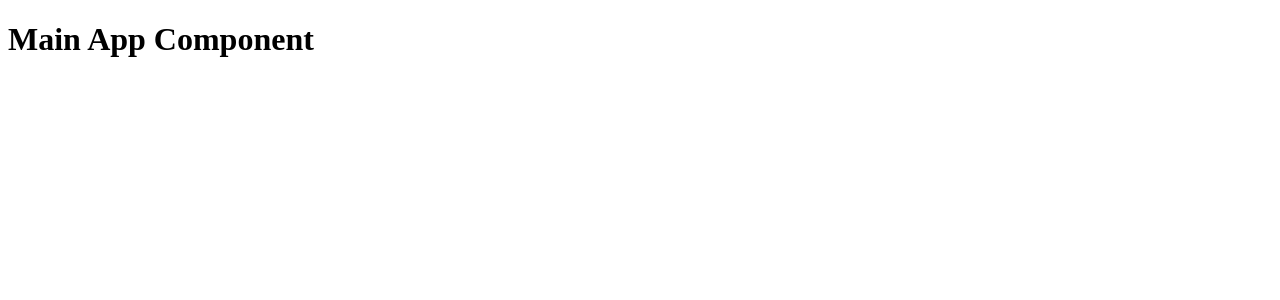
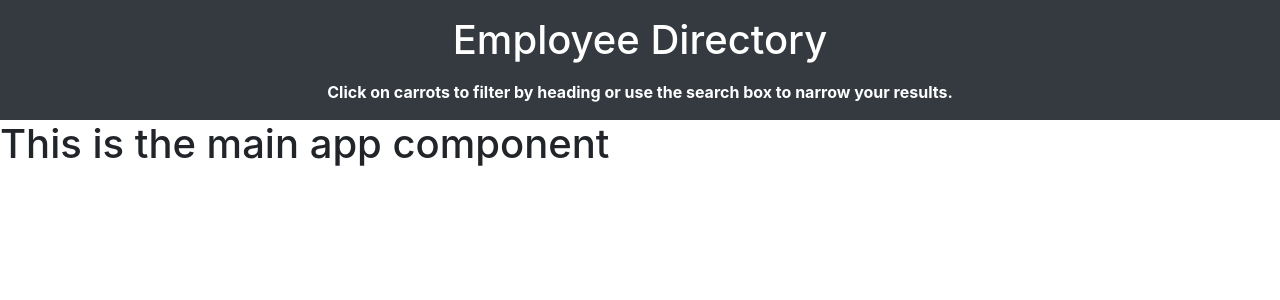
Before and after one commit to modern-sapien/react-employee-directory, a React (Create React App) app: page / in a window 1280 px wide. Shown: the top 300 px of the page. Built offline with nearby package versions, Linux system fonts and the light colour scheme.

Commit message:
updated navigation top bar to display employee information and it is styled appropriately. Building out employee employee components and bringing into App.jsx.

```diff
--- a/public/index.html
+++ b/public/index.html
@@ -10,6 +10,8 @@
       content="Web site created using create-react-app"
     />
     <link rel="apple-touch-icon" href="%PUBLIC_URL%/logo192.png" />
+    <link rel="stylesheet" href="https://cdn.jsdelivr.net/npm/bootstrap@4.5.3/dist/css/bootstrap.min.css" integrity="sha384-TX8t27EcRE3e/ihU7zmQxVncDAy5uIKz4rEkgIXeMed4M0jlfIDPvg6uqKI2xXr2" crossorigin="anonymous">
+
     <!--
       manifest.json provides metadata used when your web app is installed on a
       user's mobile device or desktop. See https://developers.google.com/web/fundamentals/web-app-manifest/
--- a/src/App.js
+++ b/src/App.js
@@ -1,9 +1,19 @@
-function App() {
-  return (
-    <div className="App">
-<h1>Main App Component</h1>
-    </div>
-  );
+import Header from "./Components/Navigation"
+import React, { Component } from 'react';
+
+class App extends Component {
+  state = {
+    users: [],
+    loading: false
+  }
+  render() {
+    return (
+      <>
+      <Header />
+      <h1>This is the main app component</h1>
+      </>
+    );
+  }
 }
 
 export default App;
--- /dev/null
+++ b/src/Components/Navigation.jsx
@@ -0,0 +1,28 @@
+import React, { Component } from "react";
+
+class Header extends Component {
+  render() {
+    return (
+      <div className="bg-dark">
+        <div className="container">
+          <div className="row">
+            <div className="col-sm-12 col-md-12 col-lg-12 text-center">
+              <h1 className="my-3 text-white">Employee Directory</h1>
+            </div>
+          </div>
+          <div className="row">
+            <div className="col-12 text-center">
+              <p className="font-weight-bolder text-white">
+                Click on carrots to filter by heading or use the search box to
+                narrow your results.
+              </p>
+            </div>
+          </div>
+        </div>
+        <div className="bg-warning container-fluid border-break"> </div>
+      </div>
+    );
+  }
+}
+
+export default Header;
```
Also changed, not shown: src/Components/Employees/EmployeeItem.jsx (added), src/Components/Employees/Employees.jsx (added).
